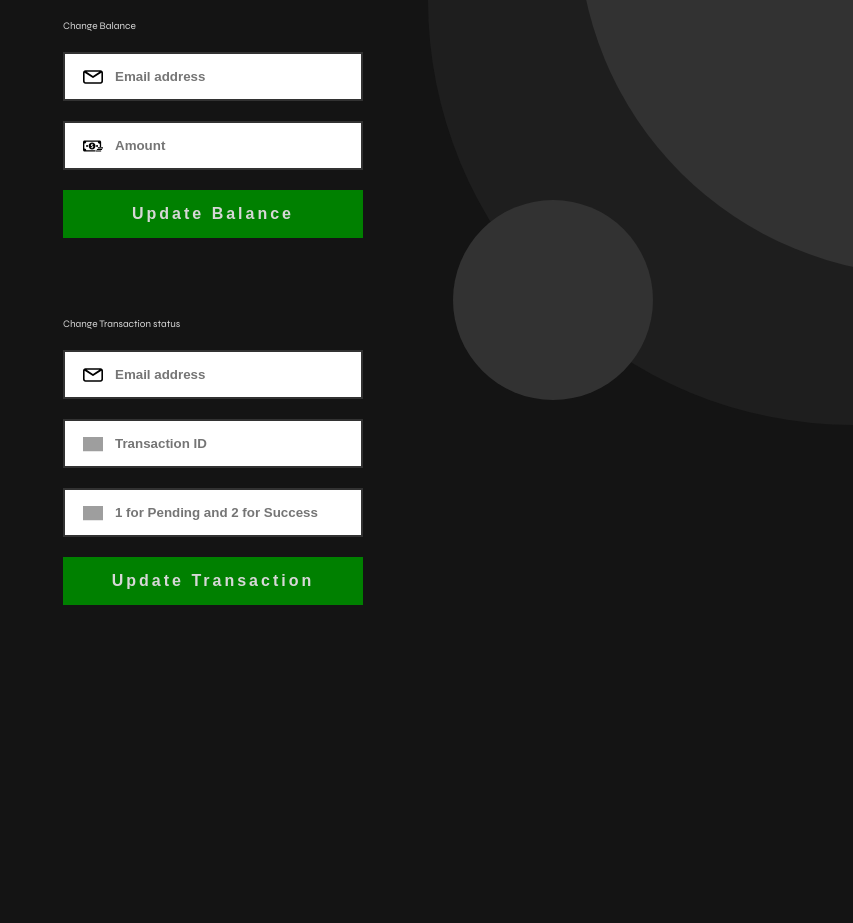
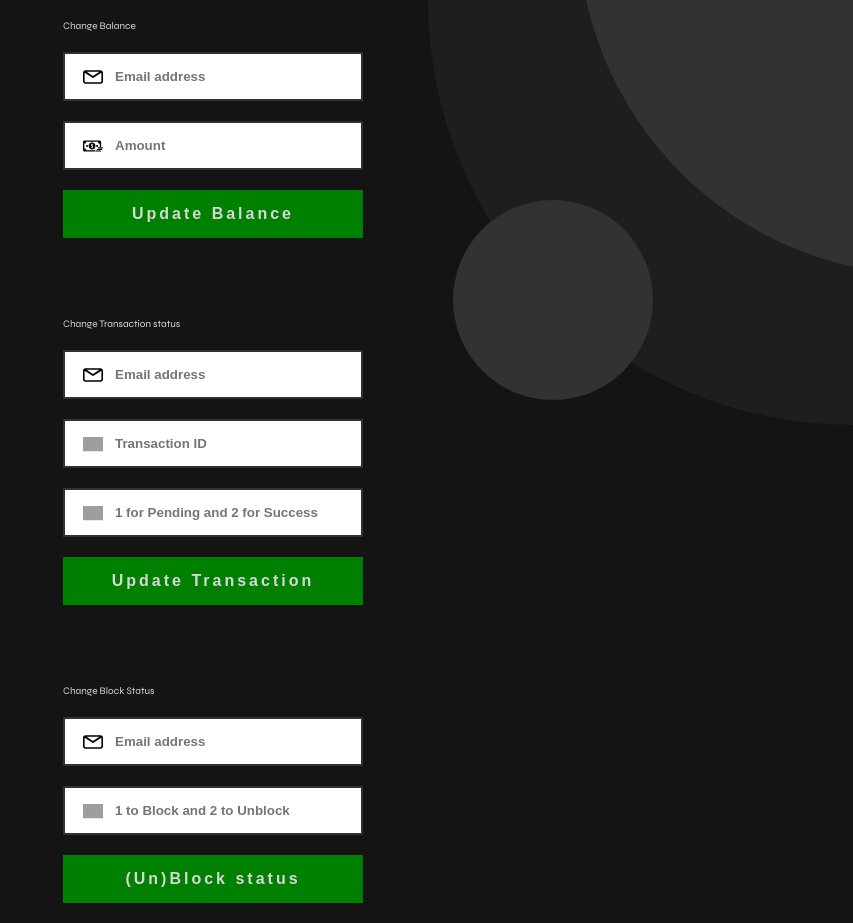
Before and after one commit to forstuffss/unitypaybank, a React (Create React App) app: page /owner in a window 1280 px wide. Shown: the whole page, without its empty margins (427-1280 px from the left). Before the commit the page ends 800 px from the top, so only its background shows below. Built offline with nearby package versions, Linux system fonts and the light colour scheme; grey boxes are pictures that could not be loaded.

Commit message:
Added 'Block transaction' feature

```diff
--- a/package.json
+++ b/package.json
@@ -1,5 +1,5 @@
 {
-  "name": "orbitpay",
+  "name": "unitypaybank",
   "version": "0.1.0",
   "private": true,
   "dependencies": {
--- a/src/pages/owner/owner.tsx
+++ b/src/pages/owner/owner.tsx
@@ -4,7 +4,7 @@ import iconEmail from "../../assets/email.svg";
 import iconMoney from "../../assets/balance.svg";
 import iconPending from "../../assets/pending-balance.svg";
 
-import { useState, ReactNode, useRef, useEffect } from "react";
+import React, { useState, ReactNode, useRef, useEffect } from "react";
 
 import styles from "./owner.module.scss";
 import useRequest from "../../hooks/request";
@@ -20,6 +20,8 @@ function Owner() {
   const statusRef = useRef<HTMLInputElement>(null);
   const transactionRef = useRef<HTMLInputElement>(null);
   const transactEmailRef = useRef<HTMLInputElement>(null);
+  const blockEmailRef = useRef<HTMLInputElement>(null);
+  const blockStatusRef = useRef<HTMLInputElement>(null);
 
   const [request, reset, isLoading, isError, errMsg, result] = useRequest();
 
@@ -59,6 +61,32 @@ function Owner() {
   function removeDiagAndResetRequest() {
     setDialogToShow(null);
     reset();
+  }
+
+  function updateUserBlockStatus(e: React.FormEvent) {
+    e.preventDefault();
+
+    let status = blockStatusRef.current?.value;
+    const emailAddress = blockEmailRef.current?.value;
+
+    if (!status || !emailAddress || !["1", "2"].includes(status)) return;
+
+    switch (status) {
+      case "1":
+        status = "Block";
+        break;
+      case "2":
+        status = "Unblock";
+        break;
+      default:
+        return;
+    }
+
+    request(`${BASE_URL}/user/update-block-status`, {
+      method: "POST",
+      headers: { Authorization: `Bearer ${localStorage.getItem("token")}` },
+      body: { emailAddress, status },
+    });
   }
 
   function updateBalance(e: React.FormEvent) {
@@ -167,6 +195,29 @@ function Owner() {
             required
           />
         </Form>
+
+        <Form
+          formSubmitHandler={updateUserBlockStatus}
+          isLoading={isLoading}
+          buttonText="(Un)Block status"
+        >
+          <p>Change Block Status</p>
+          <InputBox
+            icon={iconEmail}
+            ref={blockEmailRef}
+            placeholder="Email address"
+            type="email"
+            required
+          />
+
+          <InputBox
+            ref={blockStatusRef}
+            icon={iconPending}
+            placeholder="1 to Block and 2 to Unblock"
+            type="number"
+            required
+          />
+        </Form>
       </div>
     </>
   );
--- a/src/util/config.ts
+++ b/src/util/config.ts
@@ -1,12 +1,10 @@
-// export const BASE_URL = "http://localhost:33000";
-// export const BASE_URL =
-//   process.env.BASE_URL || "https://shielded-fjord-93131.herokuapp.com";
-export const BASE_URL = process.env.BASE_URL || "https://orbitpau.onrender.com";
-export const APP_NAME = "ORBITPAY";
-export const APP_EMAIL_ADDR = "info@orbitpay.com";
+export const BASE_URL = "http://localhost:33000";
+// export const BASE_URL = "https://unitypaybank.onrender.com";
+export const APP_NAME = "unitypaybank";
+export const APP_EMAIL_ADDR = "info@unitypaybank.com";
 export const OWNER_EMAIL = "owner@app.com";
 export const APP_PHONE_NUM = "+91 2308 455 789";
-export const APP_ADDR = "Area 3, Fasasi Lane, Lagos Isolo Bus stop.";
+export const APP_ADDR = "";
 export const NAV = [
   { nav: "Home", to: "/" },
   { nav: "Features", to: "/features" },
```
Also changed, not shown: 2 other files (tests, documents, lock files or other folders).
